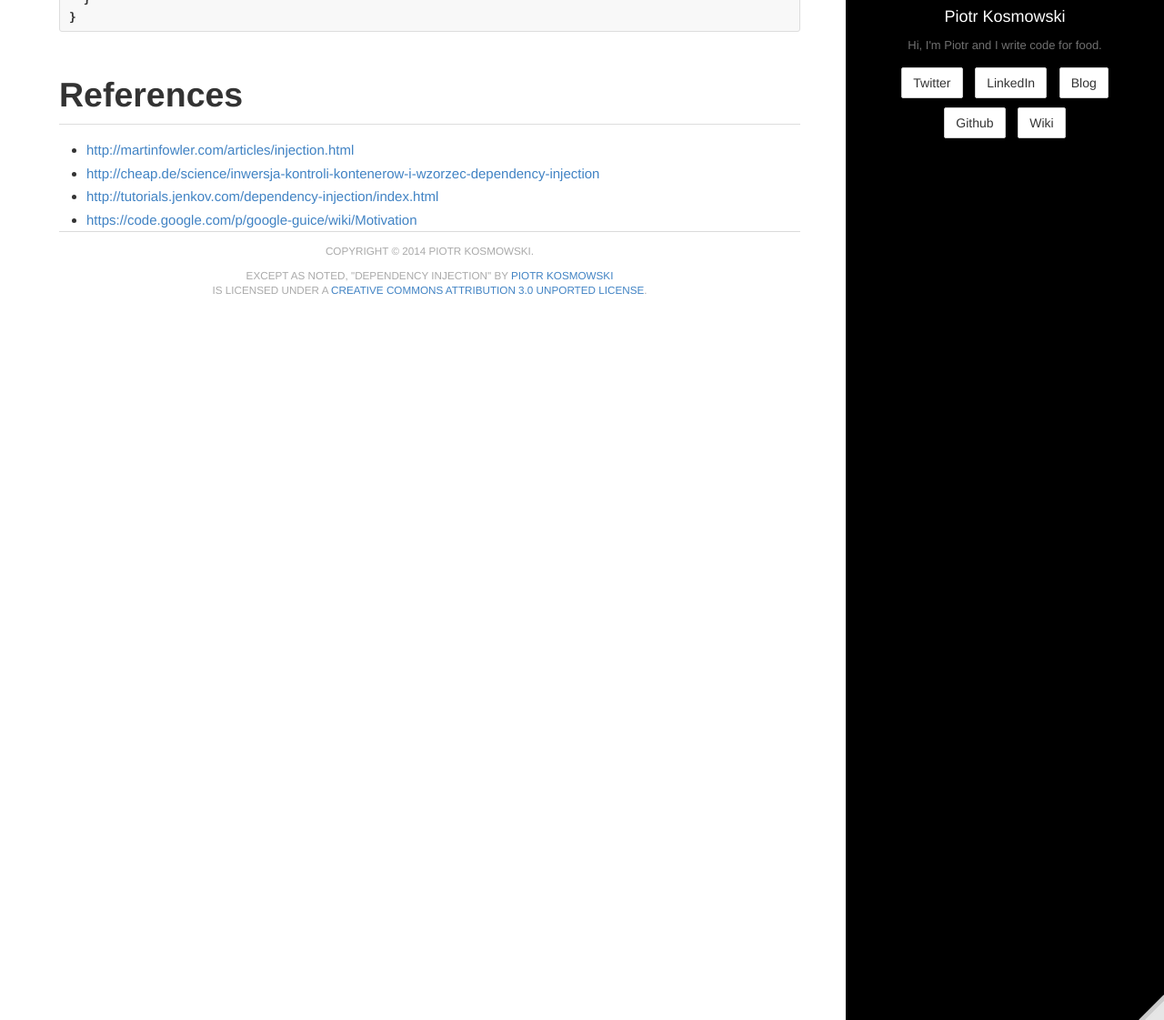
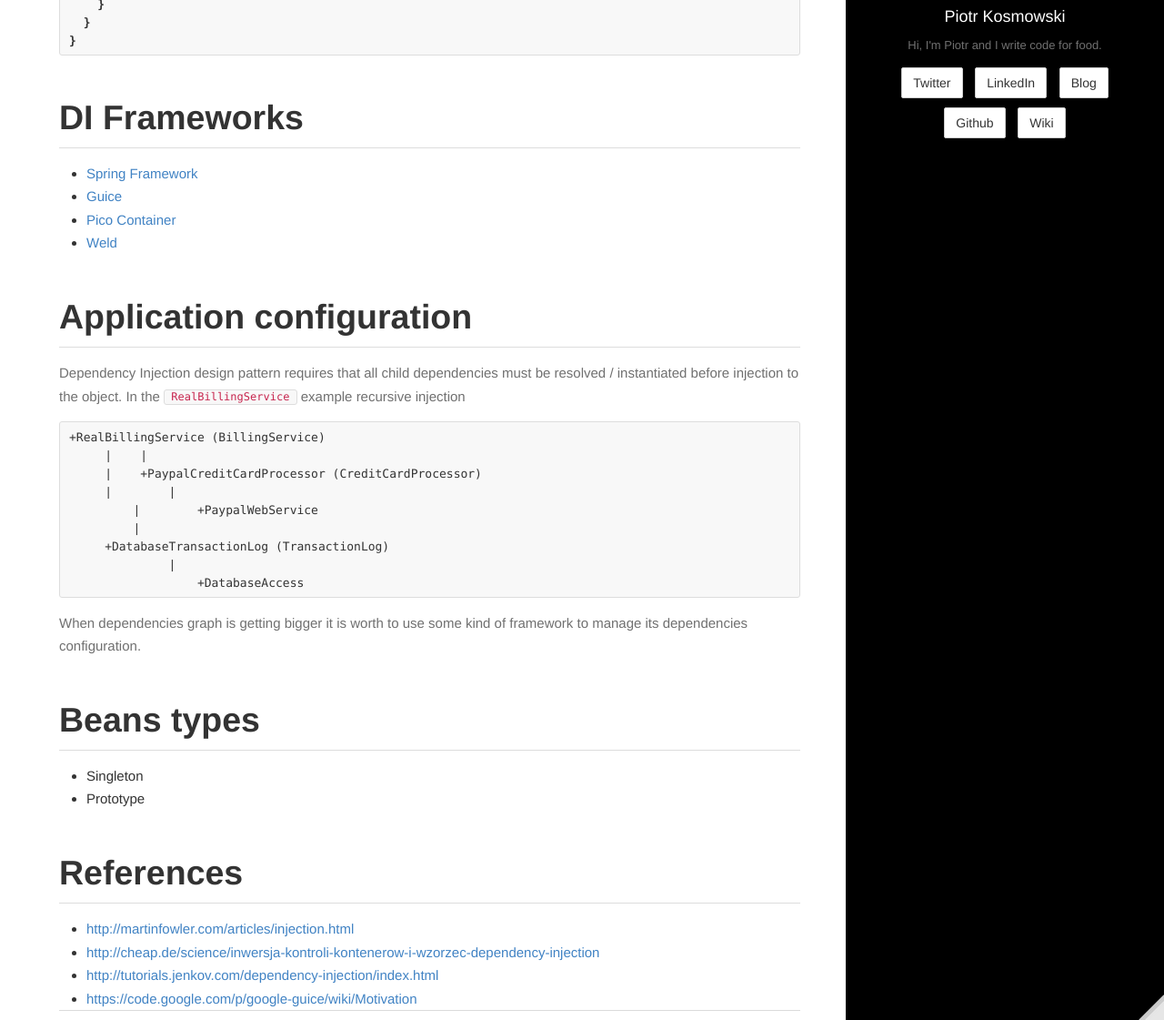
Before and after one commit to kospiotr/kospiotr.github.io, a Jekyll site: the page built from wiki/DI.md, in a window 1280 px wide and 1400 px high, scrolled down 6781 px, cut to the strip 279-1400 px from the top of the window. Shown: the whole strip at 91% size. Built offline with Jekyll 4.4.1, drawn with Linux system fonts in a browser that asks for light colours; nearby versions of some CDN libraries; library files that are not in the unit come from our copies; Markdown is read by kramdown in place of the engine named in the settings; some of the changed text lies outside the part shown.

Commit message:
Update DI wiki

````diff
--- a/wiki/DI.md
+++ b/wiki/DI.md
@@ -95,6 +95,7 @@ This code poses problems for modularity and testability. In fact this code is no
  * If we would like to test ```RealBillingService``` with unit tests the ```PaypalCreditCardProcessor``` will be created and we would perform operations on the real card creditCardProcessor. It means that we will the code will charge a real credit card during testing! In the tests we should operate on a ```FakeCreditCardProcessor```.
  * When using other providers like ```VisaCreditCardProcessor``` for ```CreditCardProcessor``` or ```BitCoinTransactionLog``` for ```TransactionLog``` will require code changes in the ```RealBillingService```.
  * It's also awkward to test what happens when the charge is declined or when the service is unavailable.
+ * This method often leads to Spaghetti Monster code
 
 #Inversion of control implementations
 The problem with above example is that those dependencies are created directly by the ```RealBillingService```. Instead the ready to use objects should be prepared externally and be delivered to the object that operates on them. This object delivery from external place is called Inversion of Control as control over the object creation has been inverted.
@@ -312,7 +313,36 @@ public class RealBillingService implements BillingService {
 }
 ```
 
+#DI Frameworks
 
+ * [Spring Framework](http://projects.spring.io/spring-framework/)
+ * [Guice](https://code.google.com/p/google-guice/)
+ * [Pico Container](http://picocontainer.codehaus.org/)
+ * [Weld](http://weld.cdi-spec.org/)
+
+#Application configuration
+
+Dependency Injection design pattern requires that all child dependencies must be resolved / instantiated before injection to the object. In the `RealBillingService` example recursive injection
+
+```
++RealBillingService (BillingService)
+     |    |
+     |    +PaypalCreditCardProcessor (CreditCardProcessor)
+     |        |
+	 |        +PaypalWebService
+	 |
+     +DatabaseTransactionLog (TransactionLog)
+	      |
+		  +DatabaseAccess
+```
+
+When dependencies graph is getting bigger it is worth to use some kind of framework to manage its dependencies configuration.
+
+
+# Beans types
+
+ * Singleton
+ * Prototype
 
 #References
 
````
